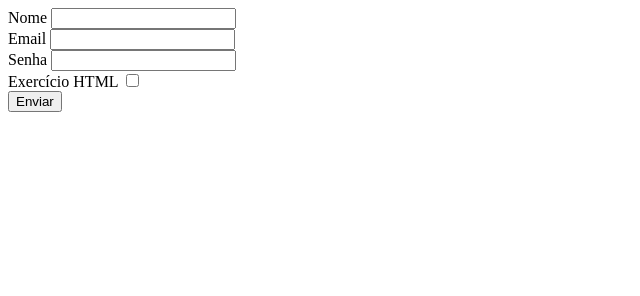
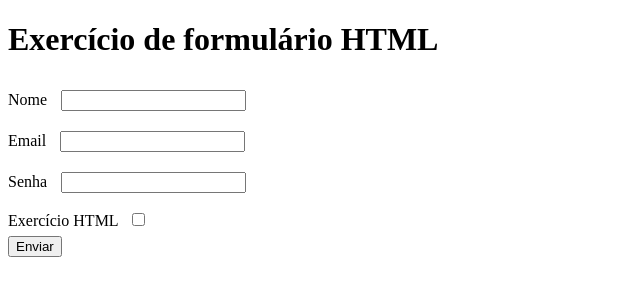
Before and after one commit to douglas-yokomizo/curso_ebac_frontend, a plain HTML site: page index.html in a window 1280 px wide. Shown: the whole page, without its empty margins (0-640 px from the left). Drawn offline with Linux system fonts and the light colour scheme.

Commit message:
margens adicionadas

```diff
--- a/index.html
+++ b/index.html
@@ -7,18 +7,25 @@
     <title>Formulário</title>
   </head>
   <body>
+    <h1>Exercício de formulário HTML</h1>
     <form action="">
       <label for="name">Nome</label>
-      <input required id="name" type="text" />
+      <input required id="name" type="text" style="margin: 10px" />
       <br />
       <label for="email">Email</label>
-      <input required id="email" type="email" />
+      <input required id="email" type="email" style="margin: 10px" />
       <br />
       <label for="password">Senha</label>
-      <input required id="password" type="password" />
+      <input required id="password" type="password" style="margin: 10px" />
       <br />
       <label for="check">Exercício HTML</label>
-      <input type="checkbox" id="check" name="check" value="Exercício HTML" />
+      <input
+        type="checkbox"
+        id="check"
+        name="check"
+        value="Exercício HTML"
+        style="margin: 10px"
+      />
       <br />
       <input type="submit" value="Enviar" />
     </form>
```
